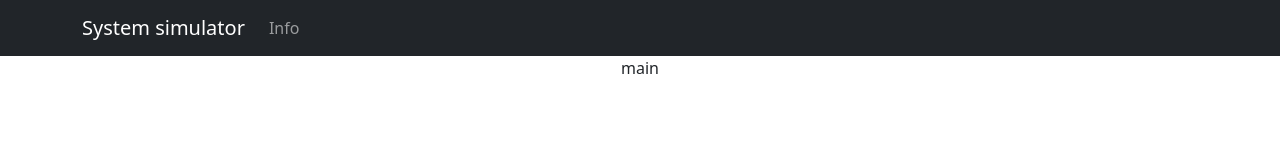
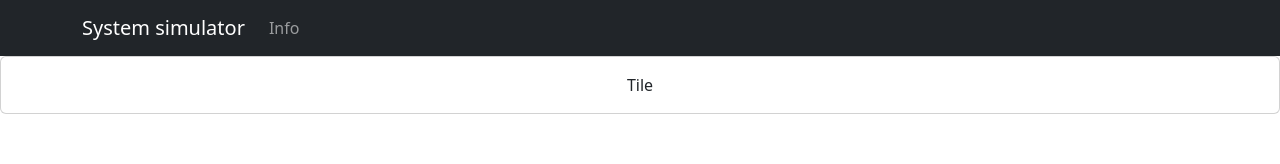
Before and after one commit to jvbridge/system-simulator, a React (Create React App) app: page / in a window 1280 px wide. Shown: the top 164 px of the page. Built offline with nearby package versions, Linux system fonts and the light colour scheme.

Commit message:
just a tile

```diff
--- a/src/components/basic/index.jsx
+++ b/src/components/basic/index.jsx
@@ -0,0 +1,7 @@
+import { Card } from "react-bootstrap"
+
+export default function BasicTile (){
+  return <Card>
+    <Card.Body>Tile</Card.Body>
+  </Card>
+}
--- a/src/pages/main/index.jsx
+++ b/src/pages/main/index.jsx
@@ -1,3 +1,4 @@
+import BasicTile from "../../components/basic"
 export default function main(){
-  return <main>main</main>
+  return <BasicTile />
 }
```
